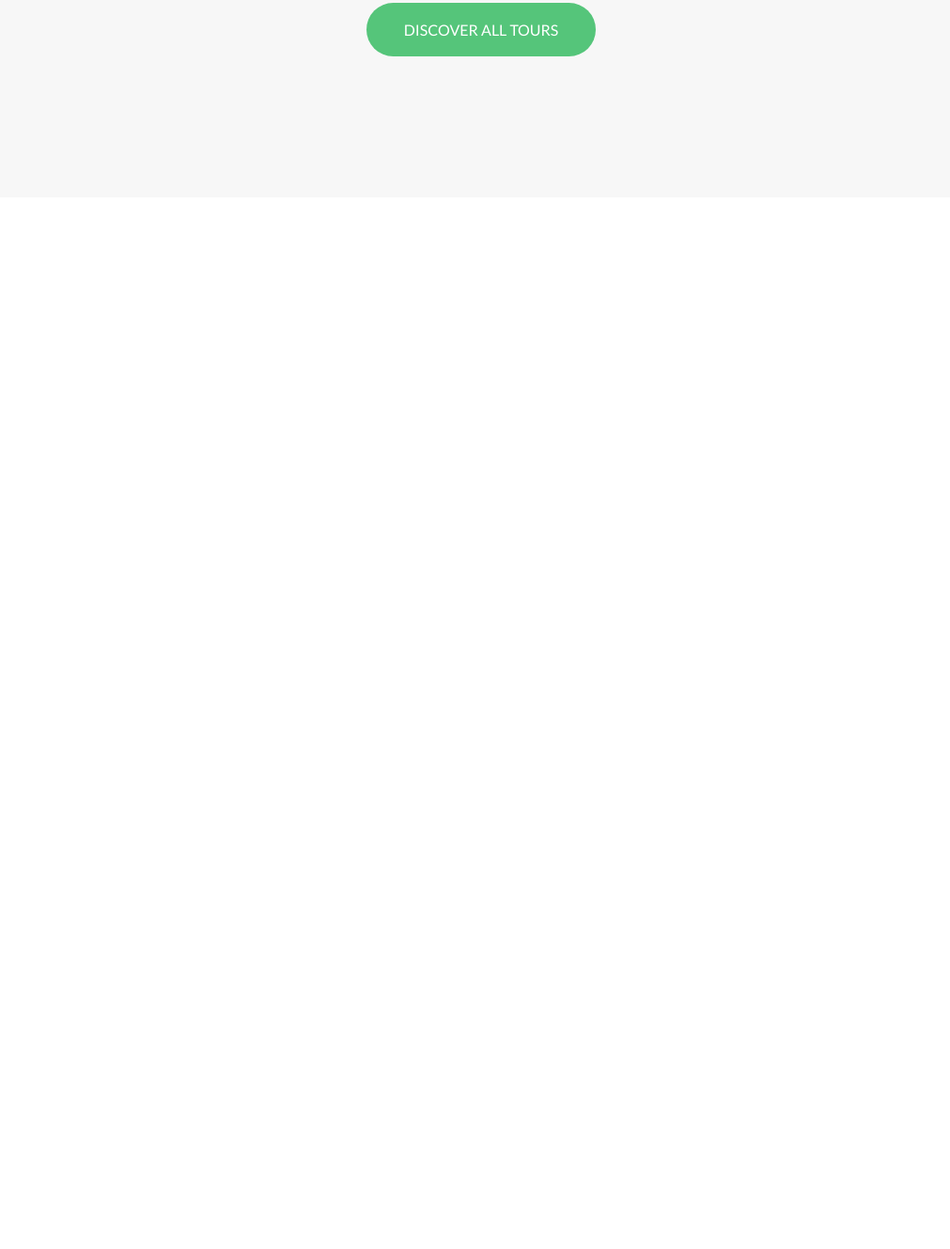
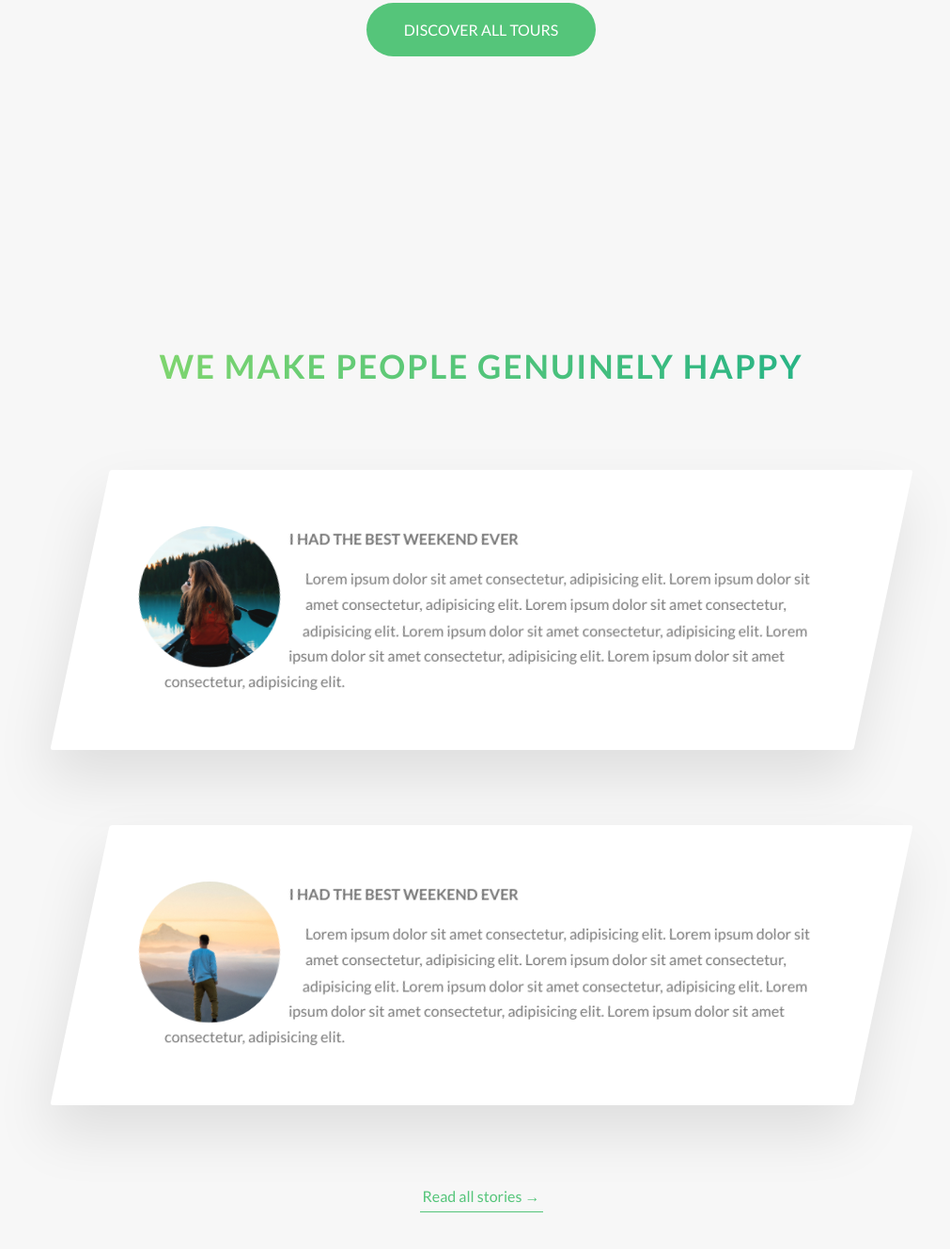
Before and after one commit to ayubali9996/Natours, a website: page index.html in a window 1280 px wide. Shown: the part 3048-4377 px from the top of the page at 94% size, without its empty margins (128-1139 px from the left). Before the commit the page ends 3288 px from the top, so only its background shows below. Drawn offline with Linux system fonts and the light colour scheme.

Commit message:
Finished the read all stories section

```diff
--- a/index.html
+++ b/index.html
@@ -24,7 +24,6 @@
                     <span class="heading-primary--main">Outdoors</span>
                     <span class="heading-primary--sub">is where life happens</span>
                 </h1>
-
                 <a href="#" class="btn btn--white btn--animated">Discover our tours</a>
             </div>
         </header>
@@ -220,8 +219,62 @@
                     </div>
                 </div>
                 <div class="u-center-text u-margin-top-big">
-                        <a href="#" class="btn btn--green">Discover all tours</a>
+                    <a href="#" class="btn btn--green">Discover all tours</a>
                 </div>
+            </section>
+            <section class="section-stories">
+                <div class="u-center-text u-margin-bottom-big">
+                    <h2 class="heading-secondary">
+                        We make people genuinely happy
+                    </h2>
+                </div>
+                <div class="row">
+                    <div class="story">
+                        <figure class="story__shape">
+                            <img src="img/nat-8.jpg" alt="hero" class="story__img">
+                            <figcaption class="story__caption">
+                                Human one
+                            </figcaption>
+                        </figure>
+                        <div class="story__text">
+                            <h3 class="heading-tertiary u-margin-bottom-small">I had the best weekend ever</h3>
+                            <p>
+                                Lorem ipsum dolor sit amet consectetur, adipisicing elit.
+                                Lorem ipsum dolor sit amet consectetur, adipisicing elit.
+                                Lorem ipsum dolor sit amet consectetur, adipisicing elit.
+                                Lorem ipsum dolor sit amet consectetur, adipisicing elit.
+                                Lorem ipsum dolor sit amet consectetur, adipisicing elit.
+                                Lorem ipsum dolor sit amet consectetur, adipisicing elit.
+                            </p>
+                        </div>
+                    </div>
+                </div>
+                <div class="row">
+                    <div class="story">
+                        <figure class="story__shape">
+                            <img src="img/nat-9.jpg" alt="hero" class="story__img">
+                            <figcaption class="story__caption">
+                                Human two
+                            </figcaption>
+                        </figure>
+                        <div class="story__text">
+                            <h3 class="heading-tertiary u-margin-bottom-small">I had the best weekend ever</h3>
+                            <p>
+                                Lorem ipsum dolor sit amet consectetur, adipisicing elit.
+                                Lorem ipsum dolor sit amet consectetur, adipisicing elit.
+                                Lorem ipsum dolor sit amet consectetur, adipisicing elit.
+                                Lorem ipsum dolor sit amet consectetur, adipisicing elit.
+                                Lorem ipsum dolor sit amet consectetur, adipisicing elit.
+                                Lorem ipsum dolor sit amet consectetur, adipisicing elit.
+                            </p>
+                        </div>
+                    </div>
+                </div>
+
+                <div class="u-center-text u-margin-top-big">
+                    <a href="#" class="btn-text">Read all stories &rarr;</a>
+                </div>
+
             </section>
         </main>
 
--- a/sass/components/_card.scss
+++ b/sass/components/_card.scss
@@ -57,6 +57,8 @@
         background-blend-mode: screen;
         -webkit-clip-path: polygon(0 0,100% 0 , 100% 80%, 0 100%);
         clip-path: polygon(0 0,100% 0 , 100% 80%, 0 100%);
+        border-top-left-radius: 3px;
+        border-top-right-radius: 3px;
 
         &--1{
             background-image: linear-gradient(to right bottom,
--- /dev/null
+++ b/sass/components/_story.scss
@@ -0,0 +1,55 @@
+.story{
+    width: 75%;
+    margin: 0 auto;
+    box-shadow: 0 3rem 6rem rgba($color-black,.1);
+    background-color: $color-white;
+    border-radius: 3px;
+    padding: 6rem;
+    padding-left: 9rem;
+    font-size: $default-font-size;
+    transform: skewX(-12deg);
+
+
+    &__shape{
+        width:15rem;
+        height:15rem;
+        float:left;
+        -webkit-shape-outside: circle(50% at 50% 50%);
+        shape-outside: circle(50% at 50% 50%);
+        -webkit-clip-path: circle(50% at 50% 50%);
+        clip-path: circle(50% at 50% 50%);
+        transform:translateX(-3rem) skewX(12deg);
+        position:relative;
+    }
+
+    &__img{
+        height:100%;
+        transform:translateX(-4rem) scale(1.4);
+        backface-visibility: hidden;
+        transition: all .5s;
+    }
+    &__text{
+        transform: skewX(12deg);
+    }
+    &__caption{
+        position: absolute;
+        top:50%;
+        left:50%;
+        transform:translate(-50%, 20%);
+        color:$color-white;
+        text-transform: uppercase;
+        font-size: 1.7rem;
+        text-align:center;
+        opacity: 0;
+        transition: all .5s;
+        backface-visibility: hidden;
+    }
+    &:hover &__caption {
+        opacity: 1;
+        transform:translate(-50%, -50%);
+    }
+    &:hover &__img{
+        transform:translateX(-4rem) scale(1);
+        filter:blur(3px) brightness(80%);
+    }
+}
--- a/sass/main.scss
+++ b/sass/main.scss
@@ -14,6 +14,8 @@
 @import "components/card";
 @import "components/composition";
 @import "components/feature-box";
+@import "components/story";
+
 // layout imports
 @import "layout/grid";
 @import "layout/header";
--- a/sass/pages/_home.scss
+++ b/sass/pages/_home.scss
@@ -23,3 +23,8 @@
     padding: 25rem 0 15rem 0;
     margin-top: -10rem;
 }
+.section-stories{
+    padding:15rem 0;
+    background-color: $color-grey-light-1;
+
+}
```
Also changed, not shown: css/style.css.
